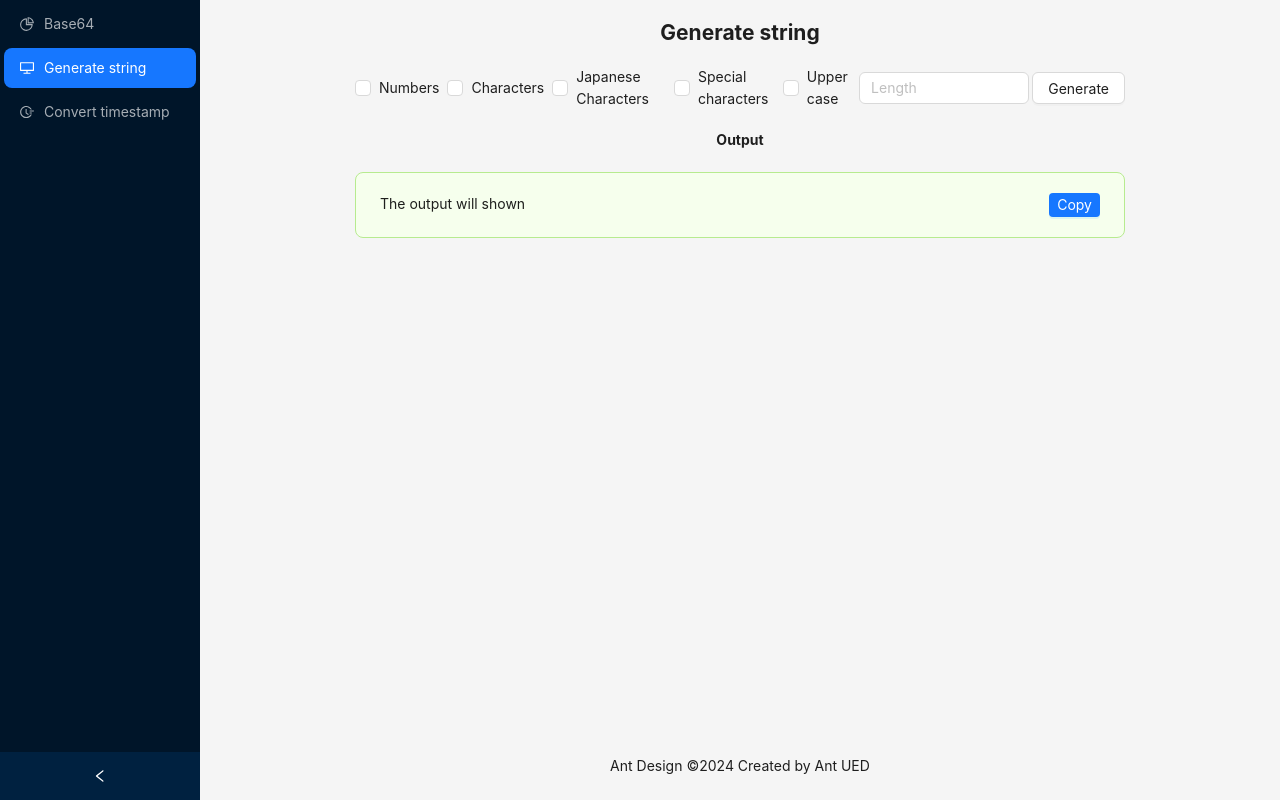
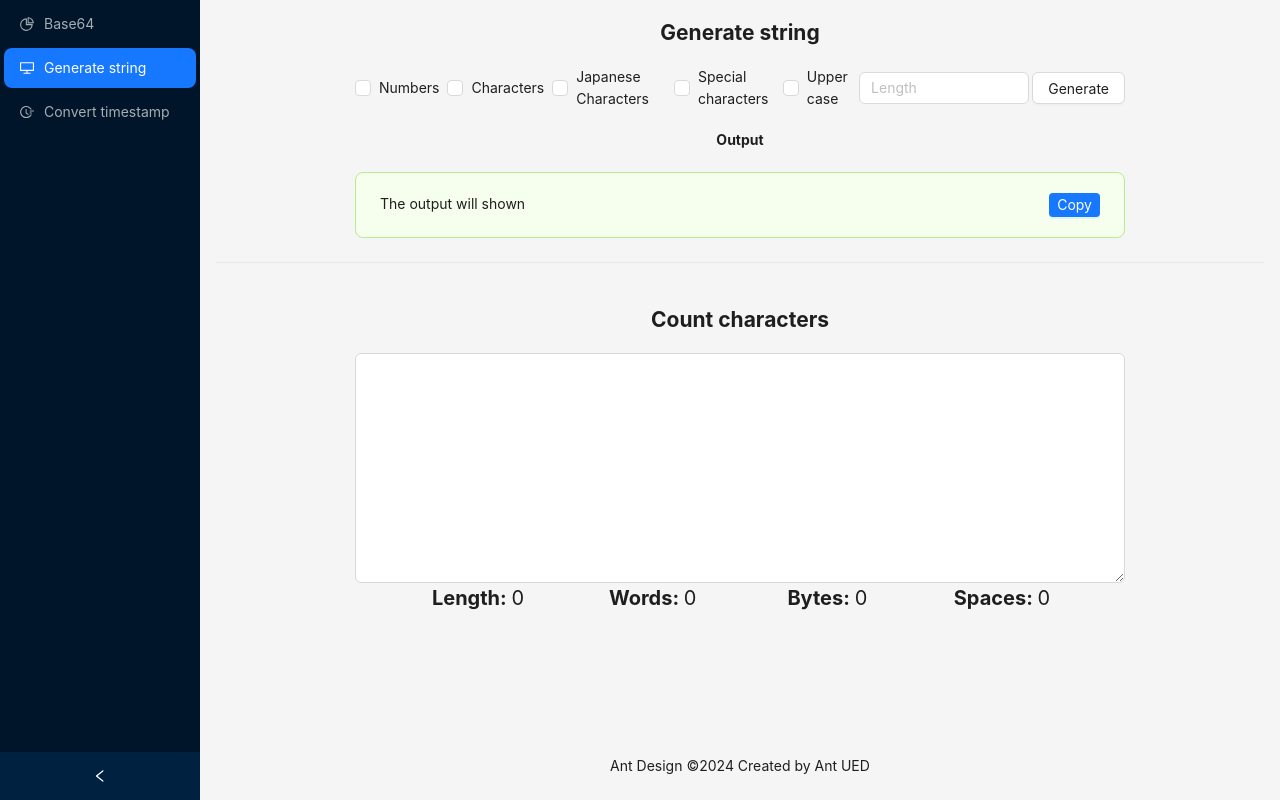
Before and after one commit to trunghieu0207/my-tool, a React (Vite) app: page /#/random in a window 1280 px wide. Built offline with nearby package versions, Linux system fonts and the light colour scheme.

Commit message:
count character

```diff
--- a/src/page/PageGenerateString.jsx
+++ b/src/page/PageGenerateString.jsx
@@ -1,6 +1,8 @@
-import {Alert, Button, Checkbox, Col, Flex, Input, message, Row} from "antd";
+import {Alert, Button, Checkbox, Col, Divider, Flex, Input, message, Row} from "antd";
 import {useState} from "react";
 import {useCopyToClipboard} from "usehooks-ts";
+
+const {TextArea} = Input;
 
 const NUMBER = '0123456789';
 const CHARACTER = 'abcdefghijklmnopqrstuvwxyz';
@@ -15,6 +17,10 @@ export const PageGenerateString = () => {
     const [isCheckJpCharacter, setIsCheckJpCharacter] = useState(false);
     const [isCheckUpperCase, setIsCheckUpperCase] = useState(false);
     const [length, setLength] = useState(0);
+    const [lengthCount, setLengthCount] = useState(0);
+    const [numberWord, setNumberWord] = useState(0);
+    const [numberBytes, setNumberBytes] = useState(0);
+    const [numberSpaces, setNumberSpaces] = useState(0);
     const [result, setResult] = useState('');
     const [copiedText, copy] = useCopyToClipboard()
     const [messageApi, contextHolder] = message.useMessage();
@@ -80,8 +86,10 @@ export const PageGenerateString = () => {
                     <Col span={18} style={{display: "flex", justifyContent: 'center', alignItems: 'center'}}>
                         <Checkbox onChange={(e) => setIsCheckNumber(e.target.checked)}>Numbers</Checkbox>
                         <Checkbox onChange={(e) => setIsCheckCharacter(e.target.checked)}>Characters</Checkbox>
-                        <Checkbox onChange={(e) => setIsCheckJpCharacter(e.target.checked)}>Japanese Characters</Checkbox>
-                        <Checkbox onChange={(e) => setIsCheckSpecialCharacter(e.target.checked)}>Special characters</Checkbox>
+                        <Checkbox onChange={(e) => setIsCheckJpCharacter(e.target.checked)}>Japanese
+                            Characters</Checkbox>
+                        <Checkbox onChange={(e) => setIsCheckSpecialCharacter(e.target.checked)}>Special
+                            characters</Checkbox>
                         <Checkbox onChange={(e) => setIsCheckUpperCase(e.target.checked)}>Upper case</Checkbox>
                         <span>
                                 <Input
@@ -95,7 +103,12 @@ export const PageGenerateString = () => {
             </Row>
             <Row gutter={16} style={{width: '100%'}}>
                 <Flex style={{width: '100%'}} align={"right"} justify={"center"}>
-                    <Col span={18} style={{display: "flex", justifyContent: 'center', alignItems: 'center', flexDirection: 'column'}}>
+                    <Col span={18} style={{
+                        display: "flex",
+                        justifyContent: 'center',
+                        alignItems: 'center',
+                        flexDirection: 'column'
+                    }}>
                         <h4>Output</h4>
                         <span style={{marginBottom: '3px'}}>
                         </span>
@@ -112,6 +125,70 @@ export const PageGenerateString = () => {
                     </Col>
                 </Flex>
             </Row>
+            <Divider/>
+            <h2>Count characters</h2>
+            <Row gutter={16} style={{width: '100%'}}>
+                <Flex style={{width: '100%'}} align={"right"} justify={"center"}>
+                    <Col span={18} style={{
+                        display: "flex",
+                        justifyContent: 'center',
+                        alignItems: 'center',
+                        flexDirection: 'column'
+                    }}>
+                        <TextArea rows={10} size='middle' onChange={(e) => {
+                            const value= e.target.value;
+                            if (value.length === 0) {
+                                setNumberWord(0)
+                            } else {
+                                setNumberWord(value.trim().split(/\s+/).length)
+                            }
+                            if(value.match(/([\s]+)/g)){
+                                setNumberSpaces(value.match(/([\s]+)/g).length);
+                            } else {
+                                setNumberSpaces(0)
+                            }
+                            setNumberBytes(new Blob([value]).size)
+                            setLengthCount(value.length)
+                        }}/>
+                    </Col>
+                </Flex>
+            </Row>
+            <Row gutter={16} style={{width: '100%'}}>
+                <Flex style={{width: '100%'}} align={"right"} justify={"center"}>
+                    <Col span={4} style={{
+                        display: "flex",
+                        justifyContent: 'center',
+                        alignItems: 'center',
+                        flexDirection: 'column'
+                    }}>
+                        <span style={{fontSize: 20}}><b>Length: </b>{lengthCount}</span>
+                    </Col>
+                    <Col span={4} style={{
+                        display: "flex",
+                        justifyContent: 'center',
+                        alignItems: 'center',
+                        flexDirection: 'column'
+                    }}>
+                        <span style={{fontSize: 20}}><b>Words: </b>{numberWord}</span>
+                    </Col>
+                    <Col span={4} style={{
+                        display: "flex",
+                        justifyContent: 'center',
+                        alignItems: 'center',
+                        flexDirection: 'column'
+                    }}>
+                        <span style={{fontSize: 20}}><b>Bytes: </b>{numberBytes}</span>
+                    </Col>
+                    <Col span={4} style={{
+                        display: "flex",
+                        justifyContent: 'center',
+                        alignItems: 'center',
+                        flexDirection: 'column'
+                    }}>
+                        <span style={{fontSize: 20}}><b>Spaces: </b>{numberSpaces}</span>
+                    </Col>
+                </Flex>
+            </Row>
         </>
 
     )
```
